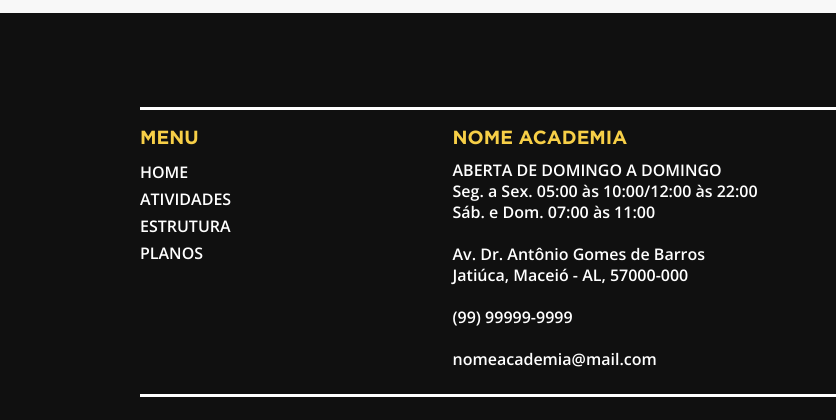
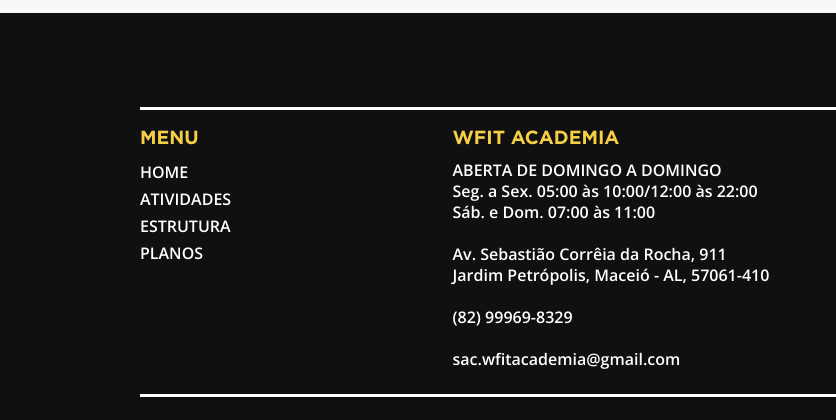
Before and after one commit to ewertonmontes/academia010, a plain HTML site: page index.html in a window 1280 px wide. Shown: the part 2561-2981 px from the top of the page, 0-836 px from the left. Drawn offline with Linux system fonts and the light colour scheme.

Commit message:
Estilização

```diff
--- a/index.html
+++ b/index.html
@@ -191,13 +191,13 @@
                     </nav>
                 </div>
                 <div class="endereco">
-                    <h1>NOME ACADEMIA</h1>
+                    <h1>WFIT ACADEMIA</h1>
                     <p>ABERTA DE DOMINGO A DOMINGO</br>
                         Seg. a Sex. 05:00 às 10:00/12:00 às 22:00</br>
                         Sáb. e Dom. 07:00 às 11:00</br></br>
-                        Av. Dr. Antônio Gomes de Barros</br> Jatiúca, Maceió - AL, 57000-000</br></br>
-                        <a href="#" target="_blank"><span class="numero">(99) 99999-9999</span></a></br></br>
-                        nomeacademia@mail.com
+                        Av. Sebastião Corrêia da Rocha, 911</br> Jardim Petrópolis, Maceió - AL, 57061-410</br></br>
+                        <a href="https://wa.me/5582999698329" target="_blank"><span class="numero">(82) 99969-8329</span></a></br></br>
+                        sac.wfitacademia@gmail.com
                     </p>
                 </div>
                 <div class="mapa">
```
